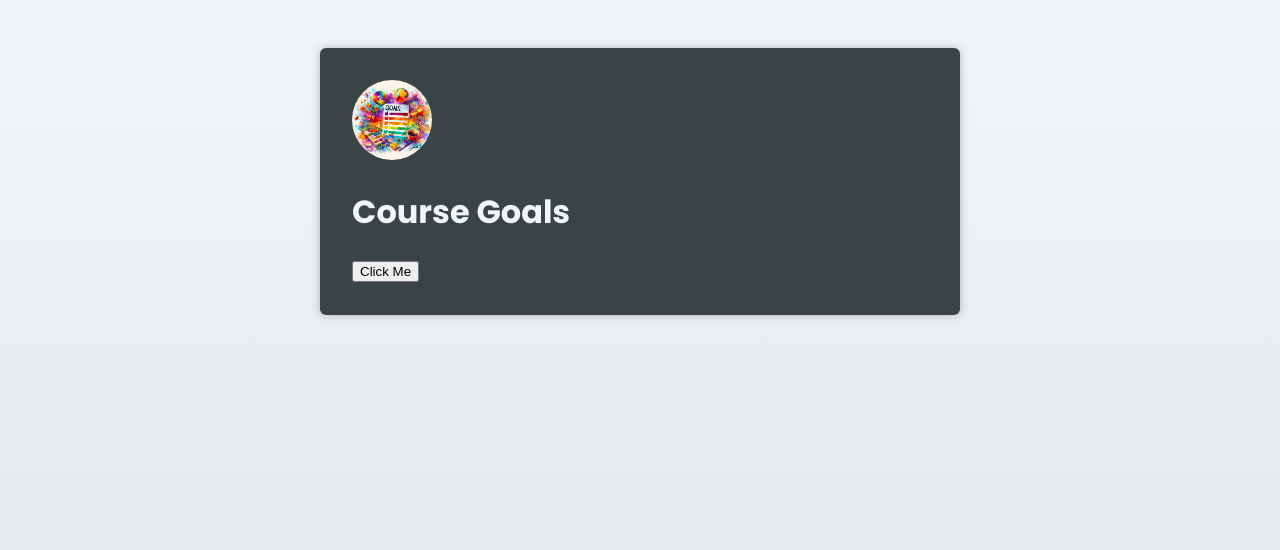
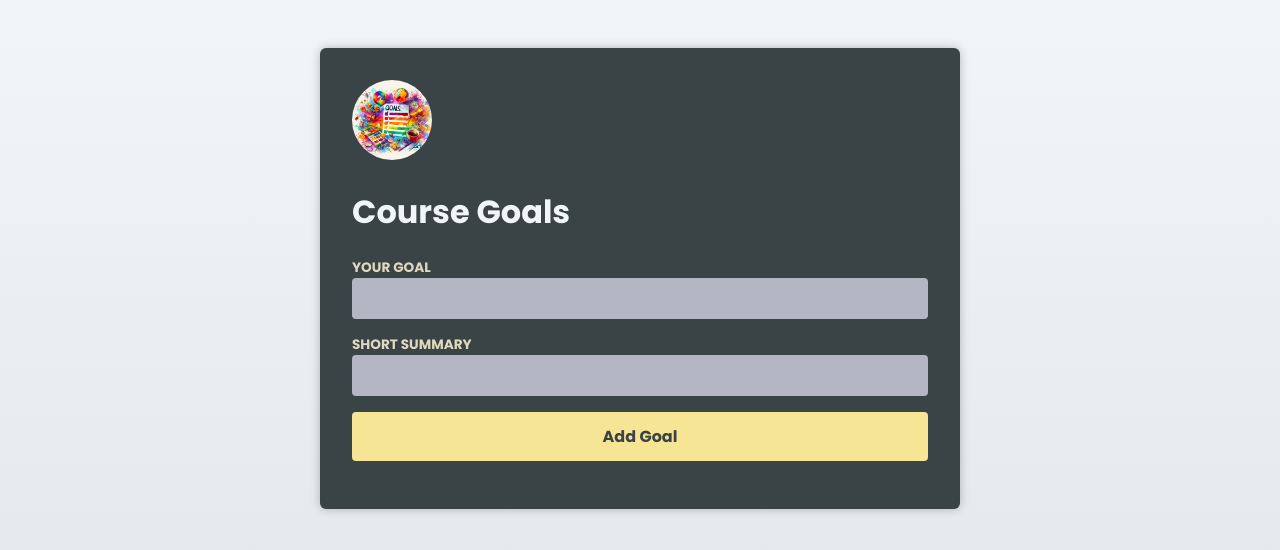
Before and after one commit to wozza0212/ReactTypescriptPracticalGuide, a React (Vite) app in the folder TypescriptWithReact/Project/react-ts-basics/: page / in a window 1280 px wide. Shown: the top 550 px of the page. Built offline with nearby package versions, Linux system fonts and the light colour scheme.

Commit message:
using form data not refs to handle events

```diff
--- a/TypescriptWithReact/Project/react-ts-basics/src/App.tsx
+++ b/TypescriptWithReact/Project/react-ts-basics/src/App.tsx
@@ -1,9 +1,10 @@
 import "./index.css";
-import CourseGoal from "./components/CourseGoals";
 import Header from "./components/Header";
 import GoalsImg from "./assets/goals.jpg";
 import { useState } from "react";
 import CourseGoalsList from "./components/CourseGoalsList";
+import NewGoal from "./components/NewGoal";
+
 
 export type CoarseGoal = {
   title: string;
@@ -32,7 +33,7 @@
     <main>
       <div>
         <Header image={GoalsImg}>Course Goals</Header>
-        <button onClick={addGoalHandler}>Click Me</button>
+        <NewGoal />
         <CourseGoalsList goals={goals} onDelete={deleteGoalHandler}/>
       </div>
     </main>
--- /dev/null
+++ b/TypescriptWithReact/Project/react-ts-basics/src/components/NewGoal.tsx
@@ -0,0 +1,27 @@
+const NewGoal = () => {
+
+    const handleSubmit = (event: React.FormEvent<HTMLFormElement>) => {
+        event.preventDefault();
+        console.log('Submitted');
+
+        new FormData(event.currentTarget)
+    }
+    return (
+        <form onSubmit={handleSubmit} className="new-goal">
+            <p>
+                <label htmlFor="goal">Your Goal</label>
+            <input type="text" id='goal'/>
+            </p>
+            <p>
+                <label htmlFor="summary">Short Summary</label>
+                <input type="text" id='summary'/>
+
+            </p>
+            <p>
+            <button type="submit">Add Goal</button>
+            </p>
+        </form>
+    );
+}
+
+export default NewGoal
```
